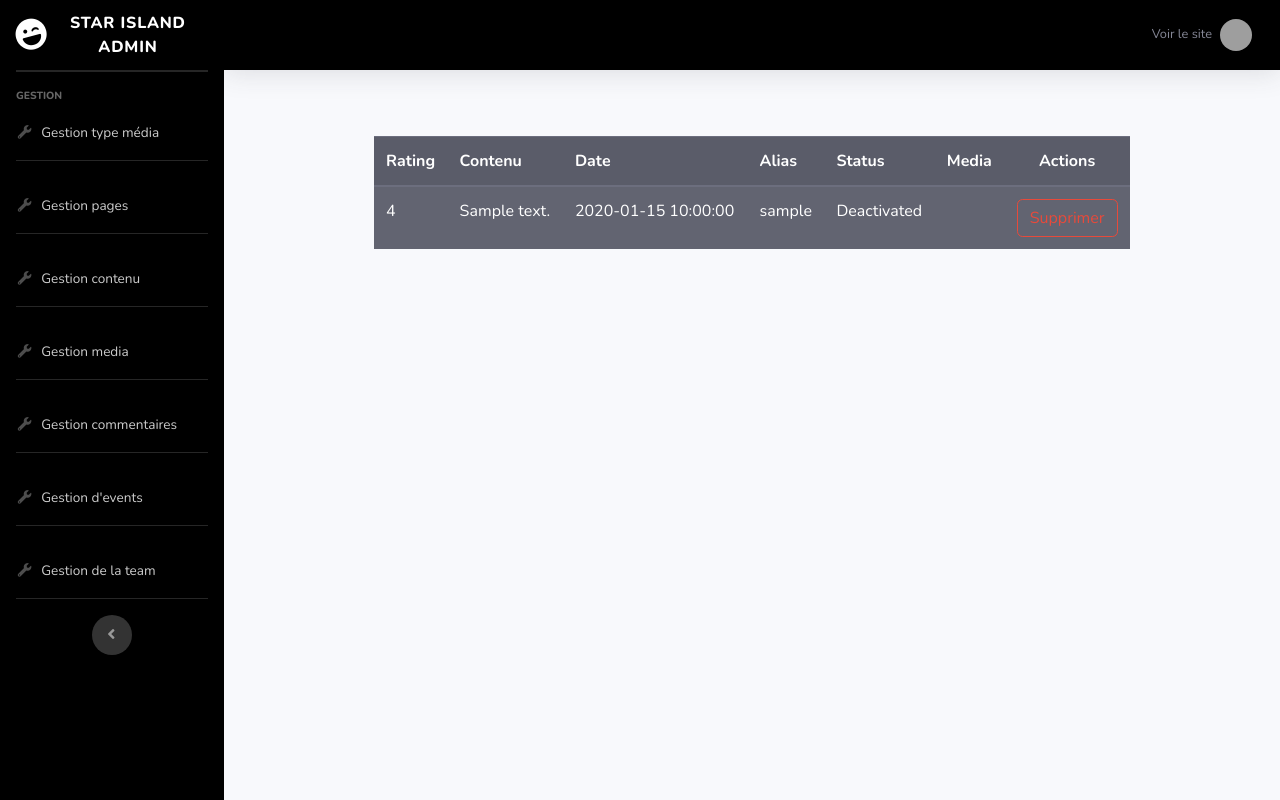
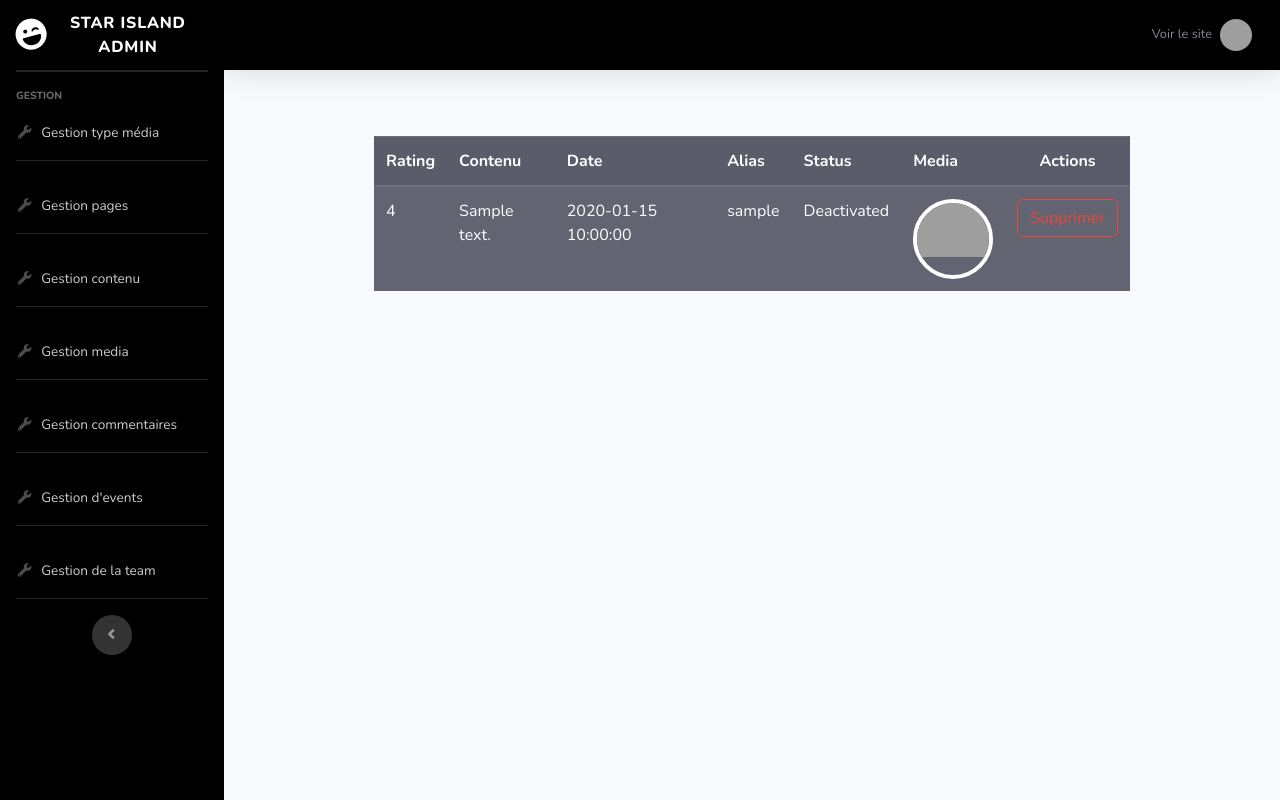
Before and after one commit to saracruzfdez/star_island, a PHP site: page /PHPexosSara/back/comment.php in a window 1280 px wide. Run offline with PHP 8.4, Linux system fonts and the light colour scheme; tables that the repository leaves empty or names only in its code hold one stand-in row (values such as "Sample post"); some libraries are stand-ins or nearby versions; grey boxes are pictures that could not be loaded.

Commit message:
comment ok

```diff
--- /dev/null
+++ b/crud/assets/css/comment.css
@@ -0,0 +1,16 @@
+.comment {
+}
+
+.comment .comment__image {
+    border-radius: 50%;
+    width: 5rem;
+    height: 5rem;
+    overflow: hidden;
+    border-width: 0.25rem;
+    border-color: white;
+    border-style: solid;
+}
+
+.comment .comment__image img {
+    width: 100%;
+}
--- a/crud/back/comment.php
+++ b/crud/back/comment.php
@@ -26,7 +26,7 @@ if (!empty($_POST)) {
         ),);
 
         $_SESSION['messages']['success'][] = 'Comment ajouté';
-        header('Location: '.BASE_PATH);
+        header('Location: ' . BASE_PATH);
         exit();
     } // fin soumission en insert
 
@@ -56,11 +56,7 @@ if (!empty($_POST)) {
 } // fin !empty $_POST
 
 // read et affiche dans table html plus bas :
-$comments = execute("SELECT * FROM comment")->fetchAll(PDO::FETCH_ASSOC);
-// read de media :
-$medias = execute("SELECT * FROM media")->fetchAll(PDO::FETCH_ASSOC);
-// debug($medias);
-
+$comments = execute("SELECT comment.*, media.name_media FROM `comment` INNER JOIN `media` ON comment.id_media = media.id_media")->fetchAll(PDO::FETCH_ASSOC);
 
 if (!empty($_GET) && isset($_GET['id']) && isset($_GET['a']) && $_GET['a'] == 'activate') {
 
@@ -111,7 +107,7 @@ require_once '../inc/backheader.inc.php';
     </thead>
     <tbody>
         <?php foreach ($comments as $comment) : ?>
-            <tr>
+            <tr class="comment">
 
                 <td><?= $comment['rating_comment']; ?></td>
                 <td><?= $comment['comment_text']; ?></td>
@@ -119,20 +115,14 @@ require_once '../inc/backheader.inc.php';
                 <td><?= $comment['nickname_comment']; ?></td>
                 <td><?= $comment['activated'] == 1 ? "Activated" : "Deactivated"; ?></td>
                 <td>
-                    <!-- <?php
-                    // Recorremos las opciones y buscamos la página asociada al contenido actual
-                    foreach ($medias as $mediaOption) {
-                        if ($comment['id_media'] == $mediaOption['id_media']) {
-                            echo $mediaOption['title_media'];
-                            break; // Salimos del bucle interno una vez encontrada la página asociada
-                        }
-                    }
-                    ?> -->
+                    <div class="comment__image">
+                        <img src="<?= BASE_PATH.'assets/img/'.$comment['name_media'] ?>" alt="">
+                    </div>
                 </td>
 
                 <td class="text-center">
 
-                    <?php if($comment['activated'] == 0) { ?>
+                    <?php if ($comment['activated'] == 0) { ?>
                         <a href="?a=activate&id=<?= $comment['id_comment']; ?>" class="btn btn-outline-info">Activer</a>
                     <?php } ?>
 
--- a/crud/inc/backheader.inc.php
+++ b/crud/inc/backheader.inc.php
@@ -18,6 +18,8 @@
     <!-- Custom styles for this template-->
     <link href="../assets/css/sb-admin-2.min.css" rel="stylesheet">
     <link href="../assets/css/sb-admin-2.css" rel="stylesheet">
+    <link rel="stylesheet" href="../assets/css/comment.css">
+
 
 
 </head>
--- a/crud/inc/header.inc.php
+++ b/crud/inc/header.inc.php
@@ -66,8 +66,8 @@
                         <li class="nav-item">
                             <a class="nav-link text-red" href="<?= BASE_PATH.'deconnexion.php'; ?>">DECONNEXION</a>
                         </li>
-                        <li class="nav-item">
-                            Bienvenu <?php var_dump($_SESSION['user']['nickname'])?>
+                        <li class="nav-item" style="color:brown">
+                            Bienvenue <?= $_SESSION['user']['nickname']?>
                         </li>
                     <?php } ?>
                 </ul>
--- a/crud/index.php
+++ b/crud/index.php
@@ -158,7 +158,8 @@ require_once 'inc/header.inc.php';
                     <input name="rating_comment" type="hidden" class="rating__input" value=0>
                 </div>
 
-                <input name="nickname_comment" id="nickname_comment" placeholder="Ecrivez votre nickname" type="text" class="form-control">
+                <input name="nickname_comment" id="nickname_comment
+                " placeholder="Ecrivez votre nickname" type="text" class="form-control">
 
                 <input name="comment_text" id="text" placeholder="Ecrivez votre commentaire" type="text" class="form-control mt-4">
             </div>
```
